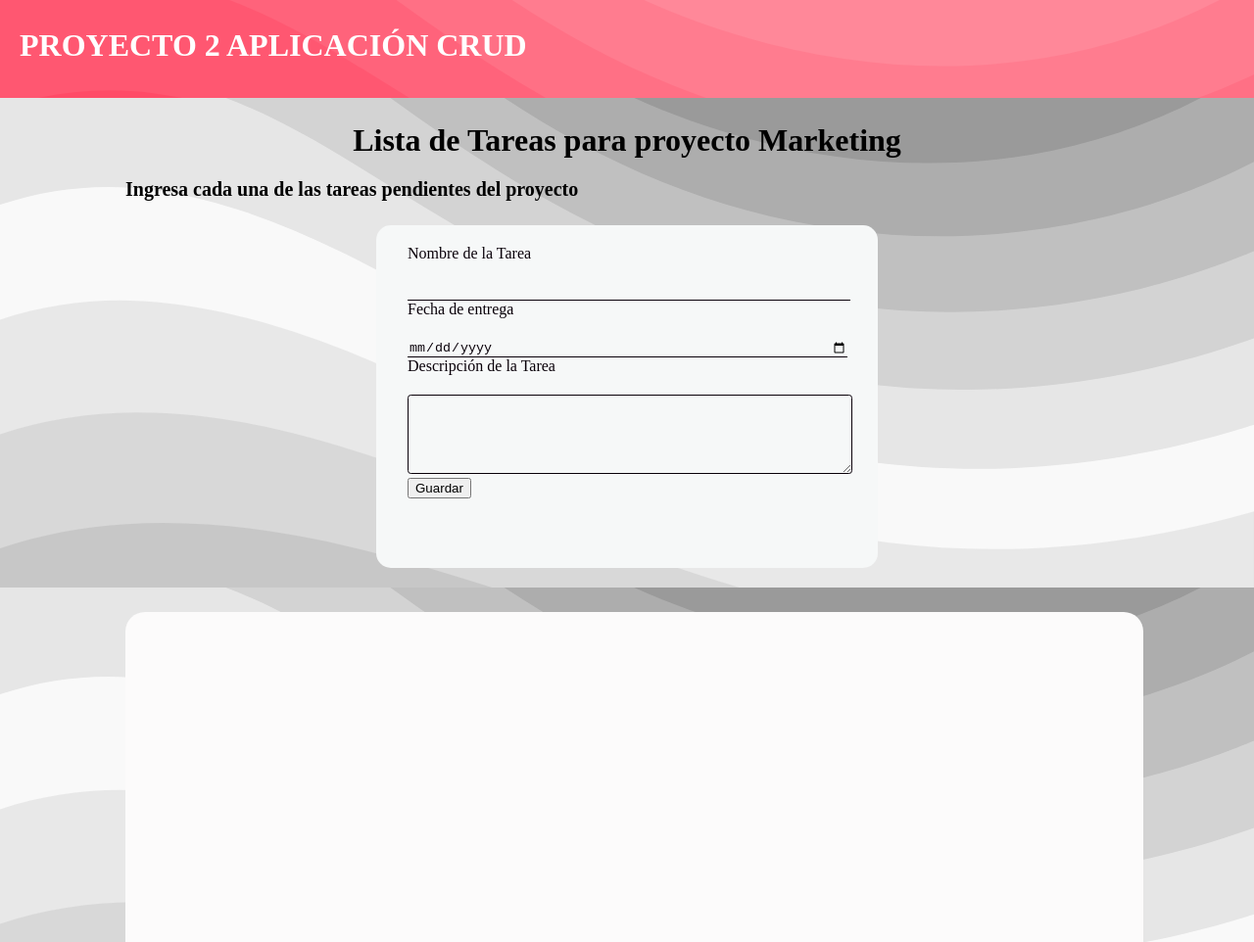
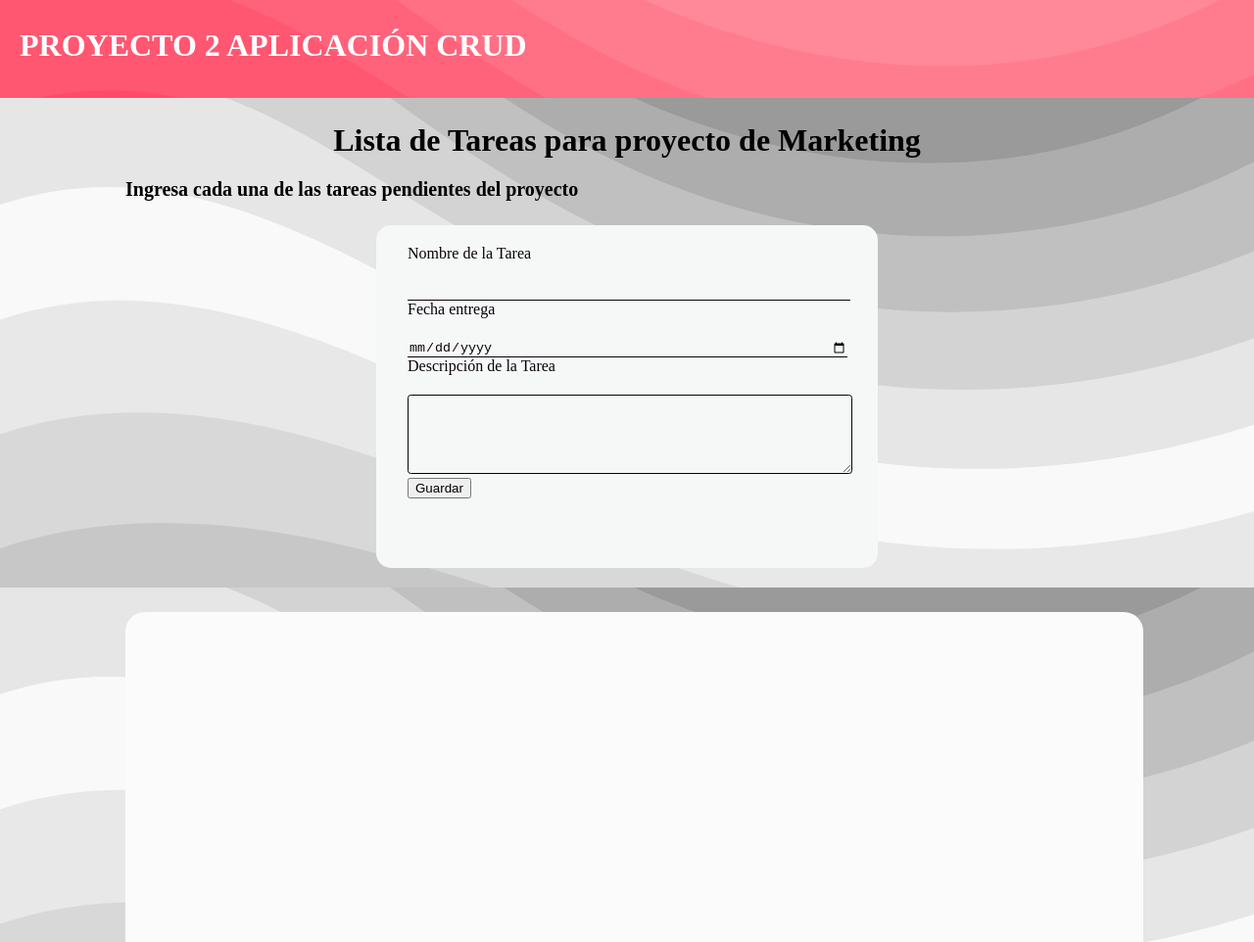
Before and after one commit to VanyIba/Aplicacion-CRUD, a plain HTML site: page index.html in a window 1280 px wide. Shown: the top 962 px of the page at 98% size. Drawn offline with Linux system fonts and the light colour scheme.

Commit message:
se cambia titulo de descripcion

```diff
--- a/index.html
+++ b/index.html
@@ -15,14 +15,14 @@
     </header>
     <main>
         <div class="lista_container">
-            <h1 class="tit_lista">Lista de Tareas para proyecto Marketing</h1>
+            <h1 class="tit_lista">Lista de Tareas para proyecto  de Marketing</h1>
             <h2 class="descripcion_page">Ingresa cada una de las tareas pendientes del proyecto</h2>
 
                 <div class="content">
                           <label>Nombre de la Tarea</label>
                           <input type="text" name="Nombres" id="inputText">
 
-                          <label>Fecha de entrega</label>
+                          <label>Fecha entrega</label>
                           <input type="date" name="date" id="fecha"/>
 
                           <label>Descripción de la Tarea</label>
```
